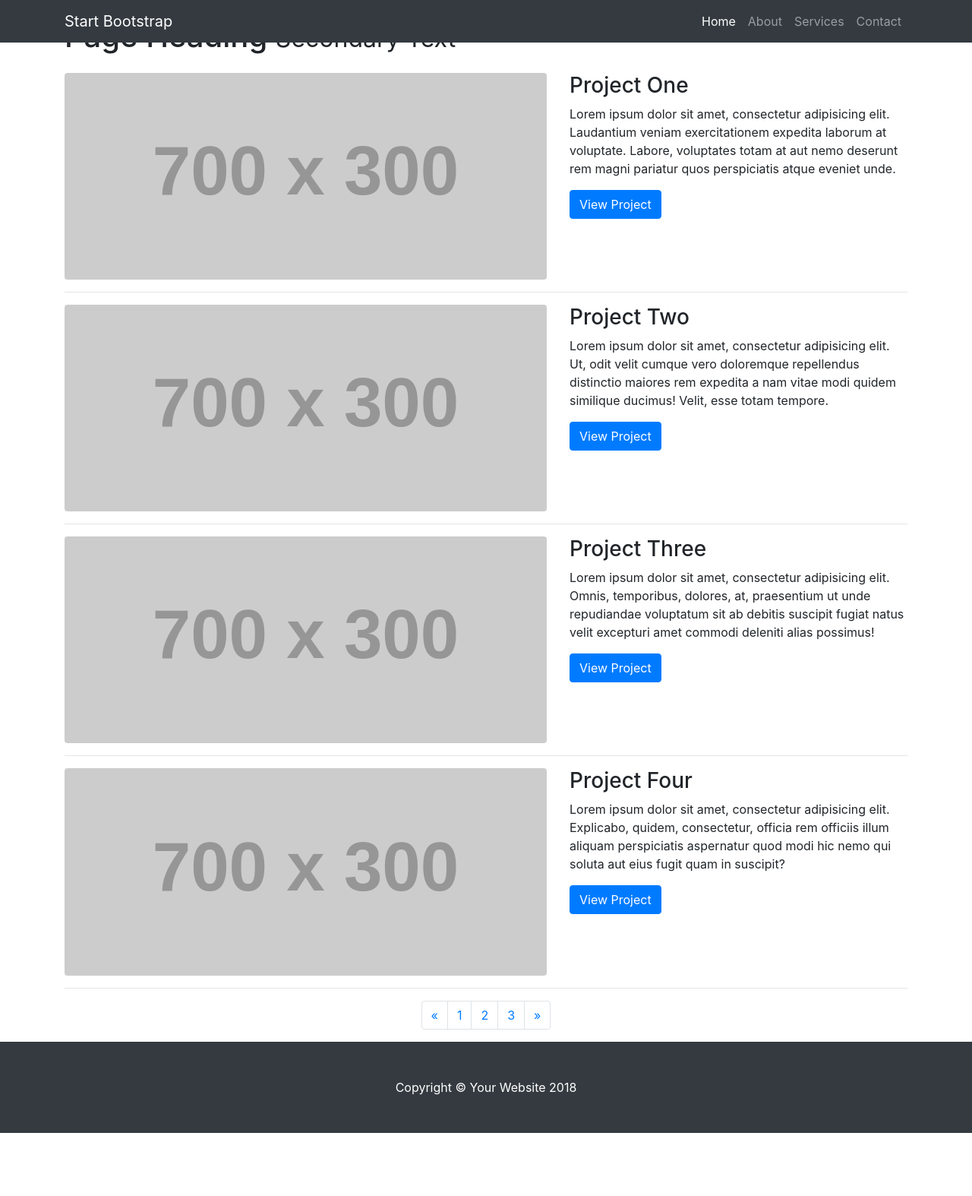
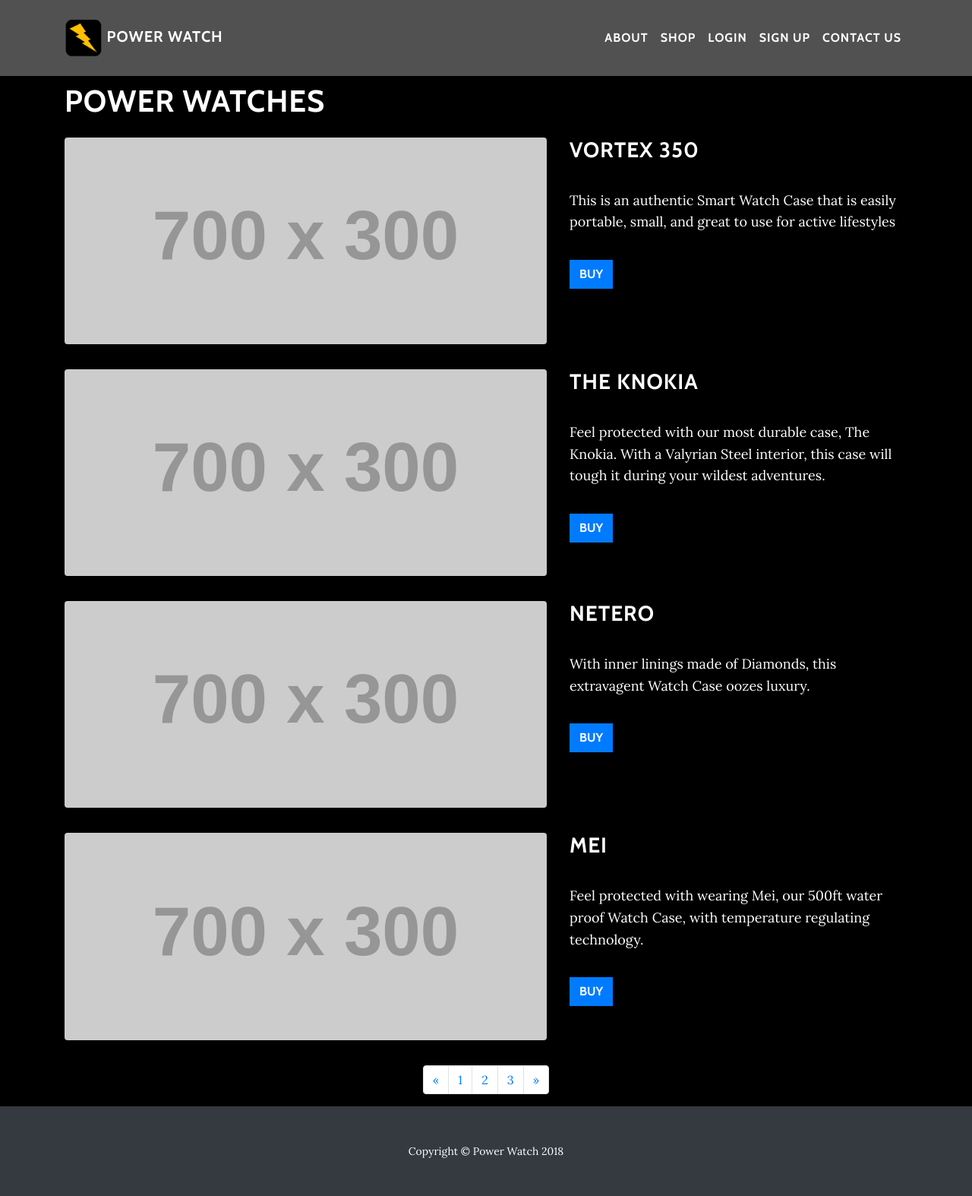
Before and after one commit to rakibkamal98/powerWatch, a PHP site: page /Shoppage.html in a window 1280 px wide. Shown: the whole page at 76% size. Before the commit the page ends 1491 px from the top, so only its background shows below. Run offline with PHP 8.4, Linux system fonts and the light colour scheme; grey boxes labelled with a size stand in for pictures from a placeholder-image service; some libraries are stand-ins or nearby versions.

Commit message:
Linked all pages. Added nav bar to all pages. Added contact page. Updated shop page. Added Rakib's picture

```diff
--- a/Shoppage.html
+++ b/Shoppage.html
@@ -3,59 +3,66 @@
 
   <head>
 
-    <meta charset="utf-8">
+<meta charset="utf-8">
     <meta name="viewport" content="width=device-width, initial-scale=1, shrink-to-fit=no">
     <meta name="description" content="">
     <meta name="author" content="">
 
-    <title>1 Col Portfolio - Start Bootstrap Template</title>
+    <title>Power Watch - Shop</title>
 
     <!-- Bootstrap core CSS -->
     <link href="vendor/bootstrap/css/bootstrap.min.css" rel="stylesheet">
 
+    <!-- Custom fonts for this template -->
+    <link href="vendor/font-awesome/css/font-awesome.min.css" rel="stylesheet" type="text/css">
+    <link href="https://fonts.googleapis.com/css?family=Lora:400,700,400italic,700italic" rel="stylesheet" type="text/css">
+    <link href='https://fonts.googleapis.com/css?family=Cabin:700' rel='stylesheet' type='text/css'>
+
     <!-- Custom styles for this template -->
-    <link href="css/1-col-portfolio.css" rel="stylesheet">
+    <link href="css/grayscale.css" rel="stylesheet">
 
   </head>
 
   <body>
 
     <!-- Navigation -->
-    <nav class="navbar navbar-expand-lg navbar-dark bg-dark fixed-top">
+    <nav class="navbar navbar-expand-lg navbar-light fixed-top" id="mainNav" style="background-color: #525151">
       <div class="container">
-        <a class="navbar-brand" href="#">Start Bootstrap</a>
-        <button class="navbar-toggler" type="button" data-toggle="collapse" data-target="#navbarResponsive" aria-controls="navbarResponsive" aria-expanded="false" aria-label="Toggle navigation">
-          <span class="navbar-toggler-icon"></span>
+        <a class="navbar-brand js-scroll-trigger" href="index.html"><img src="img/logo.png" alt="" height="50" width="50"> Power Watch</a>
+        <button class="navbar-toggler navbar-toggler-right" type="button" data-toggle="collapse" data-target="#navbarResponsive" aria-controls="navbarResponsive" aria-expanded="false" aria-label="Toggle navigation">
+          Menu
+          <i class="fa fa-bars"></i>
         </button>
         <div class="collapse navbar-collapse" id="navbarResponsive">
           <ul class="navbar-nav ml-auto">
-            <li class="nav-item active">
-              <a class="nav-link" href="#">Home
-                <span class="sr-only">(current)</span>
-              </a>
+            <li class="nav-item">
+              <a class="nav-link js-scroll-trigger" href="AboutUs.html">About</a>
             </li>
             <li class="nav-item">
-              <a class="nav-link" href="#">About</a>
+              <a class="nav-link js-scroll-trigger" href="Shoppage.html">Shop</a>
             </li>
             <li class="nav-item">
-              <a class="nav-link" href="#">Services</a>
+              <a class="nav-link js-scroll-trigger" href="signIn.html">Login</a>
             </li>
             <li class="nav-item">
-              <a class="nav-link" href="#">Contact</a>
+              <a class="nav-link js-scroll-trigger" href="signUp.html">Sign Up</a>
+            </li>
+            <li class="nav-item">
+              <a class="nav-link js-scroll-trigger" href="contactUs.html">Contact Us</a>
             </li>
           </ul>
         </div>
       </div>
     </nav>
+    <!-- End of Navigation-->
 
     <!-- Page Content -->
-    <div class="container">
+    <div class="container" style="padding-top: 85px">
 
 
       <!-- Page Heading -->
       <div class="header">
-      <h1 class="my-4">Page Heading
-        <small>Secondary Text</small>
+      <h1 class="my-4">Power Watches
       </h1>
     </div>
 
@@ -67,9 +74,9 @@
           </a>
         </div>
         <div class="col-md-5">
-          <h3>Project One</h3>
-          <p>Lorem ipsum dolor sit amet, consectetur adipisicing elit. Laudantium veniam exercitationem expedita laborum at voluptate. Labore, voluptates totam at aut nemo deserunt rem magni pariatur quos perspiciatis atque eveniet unde.</p>
-          <a class="btn btn-primary" href="#">View Project</a>
+          <h3>Vortex 350</h3>
+          <p>This is an authentic Smart Watch Case that is easily portable, small, and great to use for active lifestyles</p>
+          <a class="btn btn-primary" href="#">Buy</a>
         </div>
       </div>
       <!-- /.row -->
@@ -84,9 +91,9 @@
           </a>
         </div>
         <div class="col-md-5">
-          <h3>Project Two</h3>
-          <p>Lorem ipsum dolor sit amet, consectetur adipisicing elit. Ut, odit velit cumque vero doloremque repellendus distinctio maiores rem expedita a nam vitae modi quidem similique ducimus! Velit, esse totam tempore.</p>
-          <a class="btn btn-primary" href="#">View Project</a>
+          <h3>The Knokia</h3>
+          <p>Feel protected with our most durable case, The Knokia. With a Valyrian Steel interior, this case will tough it during your wildest adventures.</p>
+          <a class="btn btn-primary" href="#">Buy</a>
         </div>
       </div>
       <!-- /.row -->
@@ -101,9 +108,9 @@
           </a>
         </div>
         <div class="col-md-5">
-          <h3>Project Three</h3>
-          <p>Lorem ipsum dolor sit amet, consectetur adipisicing elit. Omnis, temporibus, dolores, at, praesentium ut unde repudiandae voluptatum sit ab debitis suscipit fugiat natus velit excepturi amet commodi deleniti alias possimus!</p>
-          <a class="btn btn-primary" href="#">View Project</a>
+          <h3>Netero</h3>
+          <p>With inner linings made of Diamonds, this extravagent Watch Case oozes luxury. </p>
+          <a class="btn btn-primary" href="#">Buy</a>
         </div>
       </div>
       <!-- /.row -->
@@ -119,9 +126,9 @@
           </a>
         </div>
         <div class="col-md-5">
-          <h3>Project Four</h3>
-          <p>Lorem ipsum dolor sit amet, consectetur adipisicing elit. Explicabo, quidem, consectetur, officia rem officiis illum aliquam perspiciatis aspernatur quod modi hic nemo qui soluta aut eius fugit quam in suscipit?</p>
-          <a class="btn btn-primary" href="#">View Project</a>
+          <h3>Mei</h3>
+          <p>Feel protected with wearing Mei, our 500ft water proof Watch Case, with temperature regulating technology. </p>
+          <a class="btn btn-primary" href="#">Buy</a>
         </div>
       </div>
       <!-- /.row -->
@@ -159,7 +166,7 @@
     <!-- Footer -->
     <footer class="py-5 bg-dark">
       <div class="container">
-        <p class="m-0 text-center text-white">Copyright &copy; Your Website 2018</p>
+        <p class="m-0 text-center text-white">Copyright &copy; Power Watch 2018</p>
       </div>
       <!-- /.container -->
     </footer>
--- a/css/grayscale.css
+++ b/css/grayscale.css
@@ -60,7 +60,10 @@ div.container-sign {
   border-width: 1px;
   padding: 10px;
   -moz-box-shadow: 0 0 30px 5px #999;
--webkit-box-shadow: 0 0 30px 5px #999;
+  -webkit-box-shadow: 0 0 30px 5px #999;
+  position: relative;
+  top: 50%;
+  transform: translateY(-95%);
 }
 
 body.sign-bg {
```
Also changed, not shown: AboutUs.html (+37 -133 lines), contactUs.html (added, +89 -0 lines), index.html (+11 -8 lines), signIn.html (+31 -0 lines), signUp.html (+31 -0 lines), img/Rakib.jpg (added).
